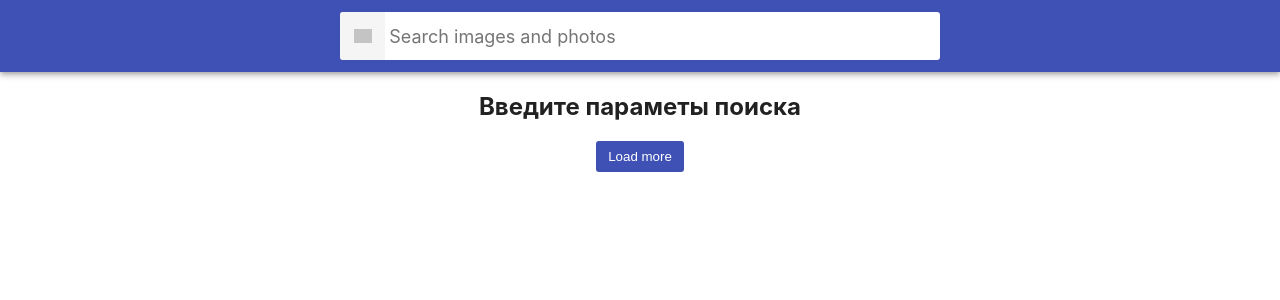
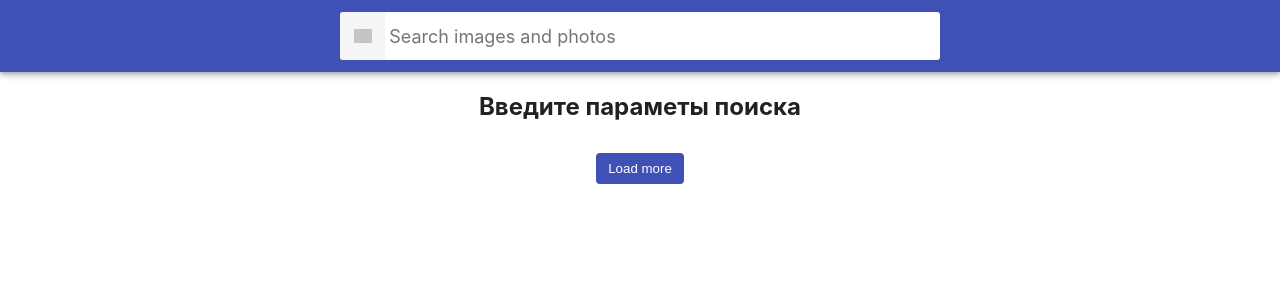
Before and after one commit to SerhiyStepanov/goit-react-hw-03-image-finder, a React (Create React App) app: page / in a window 1280 px wide. Shown: the top 300 px of the page. Built offline with nearby package versions, Linux system fonts and the light colour scheme; grey boxes are pictures that could not be loaded; a web font is replaced by a local one.

Commit message:
change css

```diff
--- a/src/Components/Button/Button.module.css
+++ b/src/Components/Button/Button.module.css
@@ -3,10 +3,17 @@
 }
 
 .button {
+  margin-top: 12px;
+  margin-bottom: 12px;
   padding: 8px 12px;
   border: none;
-  border-radius: 3px;
+  border-radius: 4px;
   color: #fff;
   background-color: #3f51b5;
   cursor: pointer;
 }
+
+.button:hover,
+.button:focus {
+  transform: scale(1.03);
+}
--- a/src/Components/ImageGallery/ImageGallery.js
+++ b/src/Components/ImageGallery/ImageGallery.js
@@ -18,23 +18,6 @@ export default class ImageGallery extends Component {
 
     const prevPage = prevProps.page;
     const currentPage = this.props.page;
-
-    if (prevPage !== currentPage) {
-      this.setState(({ page }) => ({
-        page: page + 1,
-      }));
-      fetch(
-        `https://pixabay.com/api/?key=8315600-a916a243d8ea2edafddc43bfd&q=${currentSearch}&image_type=photo&orientation=horizontal&page=${currentPage}&per_page=12`
-      )
-        .then((response) => {
-          return response.json();
-        })
-        .then((data) =>
-          this.setState(({ search }) => ({
-            search: [...search, ...data.hits],
-          }))
-        );
-    }
 
     if (prevSearh !== currentSearch) {
       this.setState({ status: "pending" });
@@ -57,6 +40,23 @@ export default class ImageGallery extends Component {
           })
         )
         .catch((error) => this.setState({ error, status: "rejected" }));
+    }
+
+    if (prevPage !== currentPage) {
+      this.setState(({ page }) => ({
+        page: page + 1,
+      }));
+      fetch(
+        `https://pixabay.com/api/?key=8315600-a916a243d8ea2edafddc43bfd&q=${currentSearch}&image_type=photo&orientation=horizontal&page=${currentPage}&per_page=12`
+      )
+        .then((response) => {
+          return response.json();
+        })
+        .then((data) =>
+          this.setState(({ search }) => ({
+            search: [...search, ...data.hits],
+          }))
+        );
     }
   }
 
```
